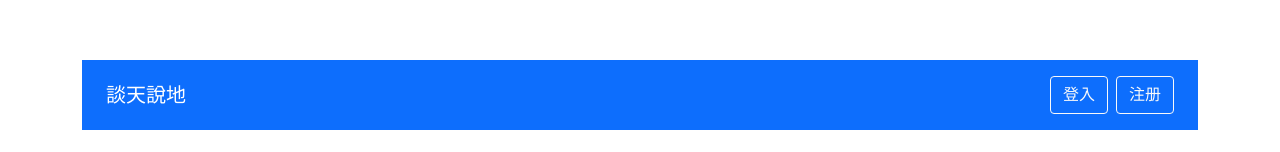
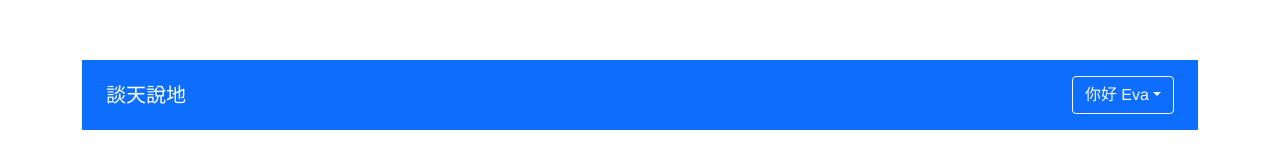
Before and after one commit to Eva813/Vue3-TS, a Vue app: page / in a window 1280 px wide. Shown: the top 152 px of the page. Built offline with nearby package versions, Linux system fonts and the light colour scheme; the HTML template or start-up script is replaced by a standard one.

Commit message:
add dropDown components

```diff
--- a/src/App.vue
+++ b/src/App.vue
@@ -13,7 +13,8 @@
 import GlobalHeader, { UserProps } from "@/components/GlobalHeader.vue";
 
 const currentUser: UserProps = {
-  isLogin: false,
+  isLogin: true,
+  name: "Eva",
 };
 
 const testData: ColumnProps[] = [
--- /dev/null
+++ b/src/components/DropDown.vue
@@ -0,0 +1,41 @@
+<template>
+  <div class="dropdown">
+    <a
+      href="#"
+      class="btn btn-outline-light my-2 dropdown-toggle"
+      @click.prevent="toggleOpen"
+    >
+      {{ title }}
+    </a>
+    <ul class="dropdown-menu" :style="{ display: 'block' }" v-if="isOpen">
+      <slot></slot>
+      <!-- <li class="dropdown-item">
+        <a href="#">建立新文章</a>
+      </li>
+      <li class="dropdown-item">
+        <a href="#">編輯資料</a>
+      </li> -->
+    </ul>
+  </div>
+</template>
+
+<script lang="ts">
+import { defineComponent, ref } from "vue";
+
+export default defineComponent({
+  name: "DropDown",
+  props: {
+    title: {
+      type: String,
+      required: true,
+    },
+  },
+  setup() {
+    const isOpen = ref(false);
+    const toggleOpen = () => {
+      isOpen.value = !isOpen.value;
+    };
+    return { isOpen, toggleOpen };
+  },
+});
+</script>
--- /dev/null
+++ b/src/components/DropItem.vue
@@ -0,0 +1,27 @@
+<template>
+  <li class="dropdown-item" :class="{ 'is-disabled': disabled }">
+    <slot></slot>
+  </li>
+</template>
+<script lang="ts">
+import { defineComponent } from "vue";
+
+export default defineComponent({
+  name: "DropdownItem",
+  props: {
+    disabled: {
+      type: Boolean,
+      default: false,
+    },
+  },
+});
+</script>
+
+<style scoped>
+/* 用米字鍵指出下面的所有元素 */
+.dropdown-item.is-disabled {
+  color: #6c757d;
+  pointer-events: none;
+  background-color: transparent;
+}
+</style>
--- a/src/components/GlobalHeader.vue
+++ b/src/components/GlobalHeader.vue
@@ -8,13 +8,19 @@
         <a href="#" class="btn btn-outline-light my-2">登入</a>
       </li>
       <li class="list-inline-item">
-        <a href="#" class="btn btn-outline-light my-2">注册</a>
+        <a href="#" class="btn btn-outline-light my-2">註冊</a>
       </li>
     </ul>
     <!-- 若登入的話 -->
     <ul v-else class="list-inline mb-0">
       <li class="list-inline-item">
-        <a href="#" class="btn btn-outline-light my-2">你好 {{ user.name }}</a>
+        <DropDown :title="`你好 ${user.name}`">
+          <DropItem><a href="#" class="dropdown-item">新建文章</a></DropItem>
+          <DropItem><a href="#" class="dropdown-item">編輯資料</a></DropItem>
+          <DropItem><a href="#" class="dropdown-item">退出</a></DropItem>
+        </DropDown>
+
+        <!-- <a href="#" class="btn btn-outline-light my-2">你好 {{ user.name }}</a> -->
       </li>
     </ul>
   </nav>
@@ -22,6 +28,8 @@
 
 <script lang="ts">
 import { defineComponent, PropType } from "vue";
+import DropDown from "@/components/DropDown.vue";
+import DropItem from "@/components/DropItem.vue";
 //組件開立的第一步，建立它的 interface
 export interface UserProps {
   isLogin: boolean;
@@ -36,6 +44,10 @@
       required: true,
     },
   },
+  components: {
+    DropDown,
+    DropItem,
+  },
 });
 </script>
 
```
